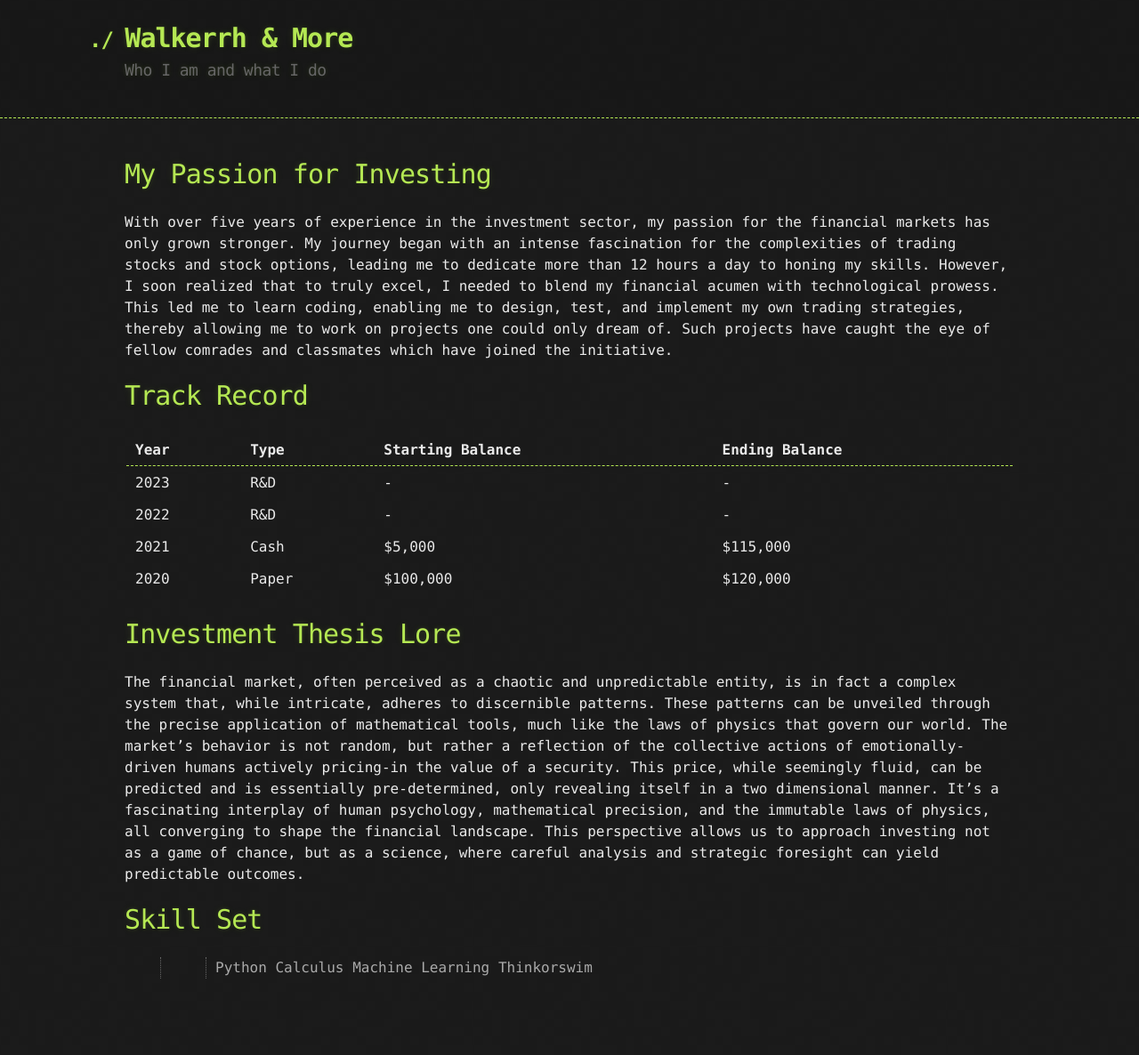
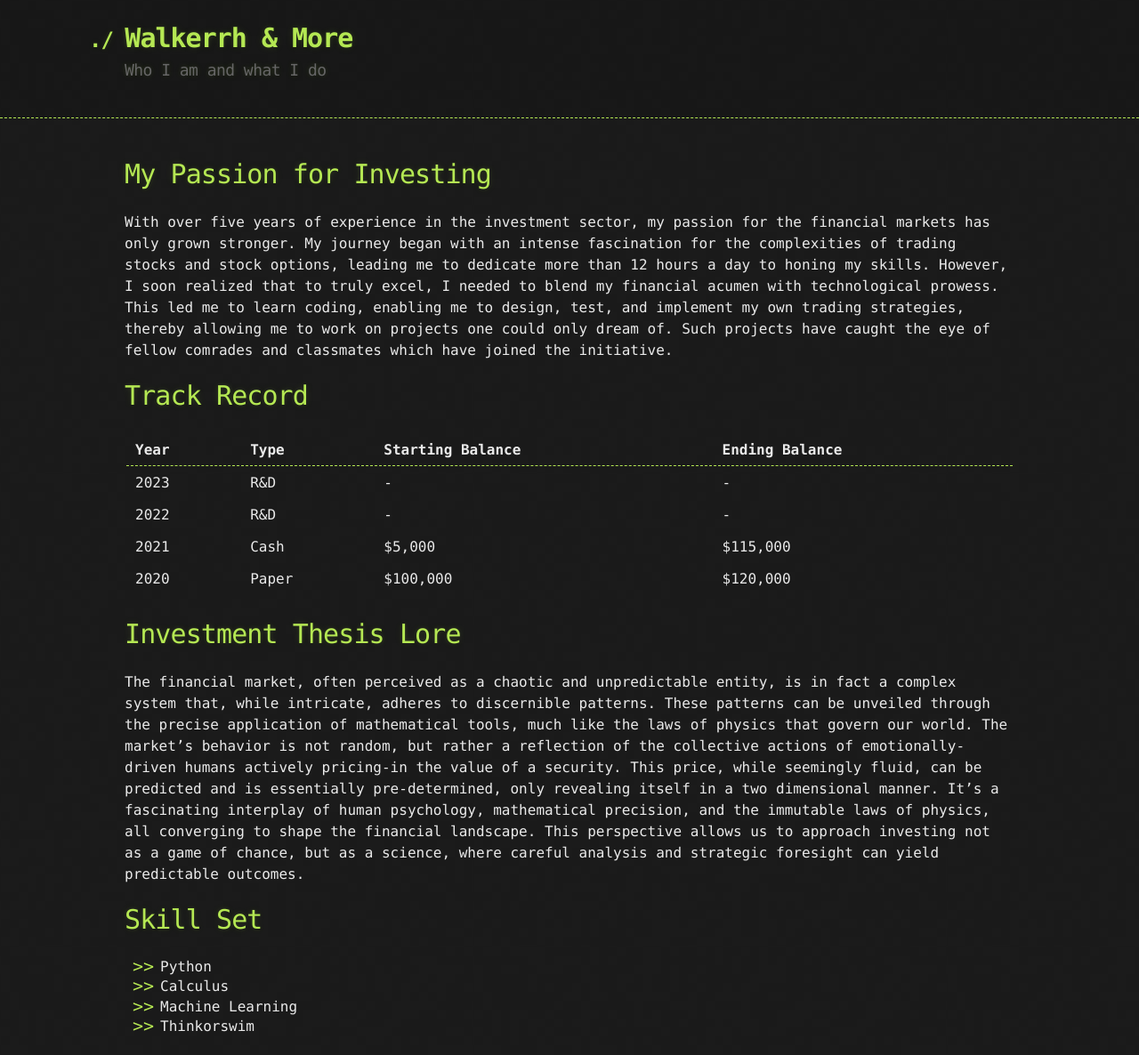
Before and after one commit to Walkerrh/walkerrh.github.io, a Jekyll site: the page built from index.md, in a window 1280 px wide. Shown: the whole page at 89% size. Built offline with Jekyll 4.4.1, drawn with Linux system fonts in a browser that asks for light colours; our own code applies the rules of GitHub Pages for plain Markdown files; before the commit the page ends 1120 px from its top, so only the background shows below that.

```diff
--- a/index.md
+++ b/index.md
@@ -33,7 +30,7 @@ predictable outcomes.
 
 # Skill Set
 
->>Python
->>Calculus
->>Machine Learning
->>Thinkorswim
+*   Python
+*   Calculus
+*   Machine Learning
+*   Thinkorswim
```
Also changed, not shown: other parts of index.md (+0 -3 lines).
